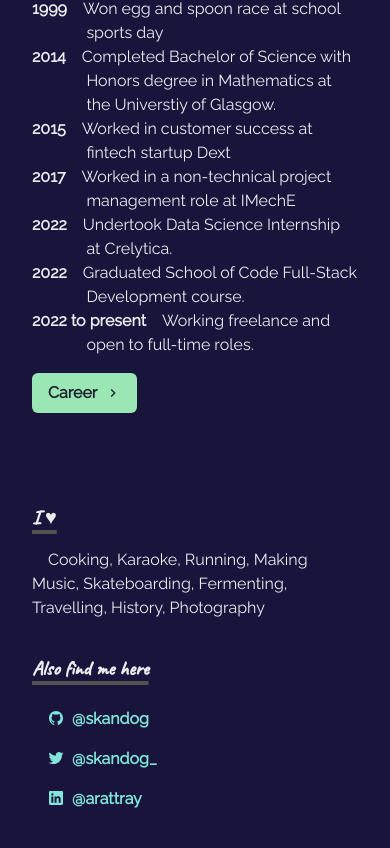
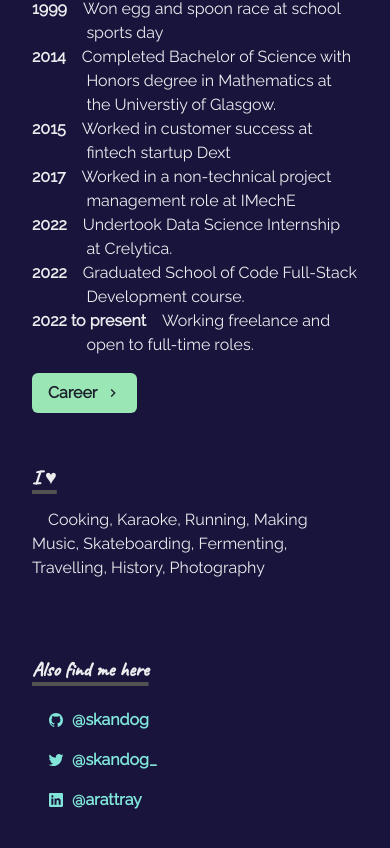
Before and after one commit to skandog/p, a Next.js app: page / in a window 390 px wide. Shown: the part 985-1833 px from the top of the page. Built offline with nearby package versions, Linux system fonts and the light colour scheme.

Commit message:
finished with grid format on main page - think it does show more responsive design. Have opted to skip playing with the bio section cos its a faff the way its currently set up. If you want to adjust this you'll have to turn it into a grid system

```diff
--- a/pages/index.js
+++ b/pages/index.js
@@ -100,7 +100,7 @@ const Page = () => {
             </NextLink>
           </Box>
         </Section>
-        <SimpleGrid columns={[1, 1, 2]} spacing={10}>
+        <SimpleGrid columns={[1, 1, 2]} spacingX={"10%"}>
           <Section delay={0.2}>
             <Heading as="h3" variant={'section-title'}>
               Bio
@@ -149,7 +149,7 @@ const Page = () => {
               </NextLink>
             </Box>
           </Section>
-          <SimpleGrid columns={1}>
+          <SimpleGrid columns={1} spacingY="12%">
             <Section delay={0.3}>
               <Heading as="h3" variant="section-title">
                 I ♥
```
